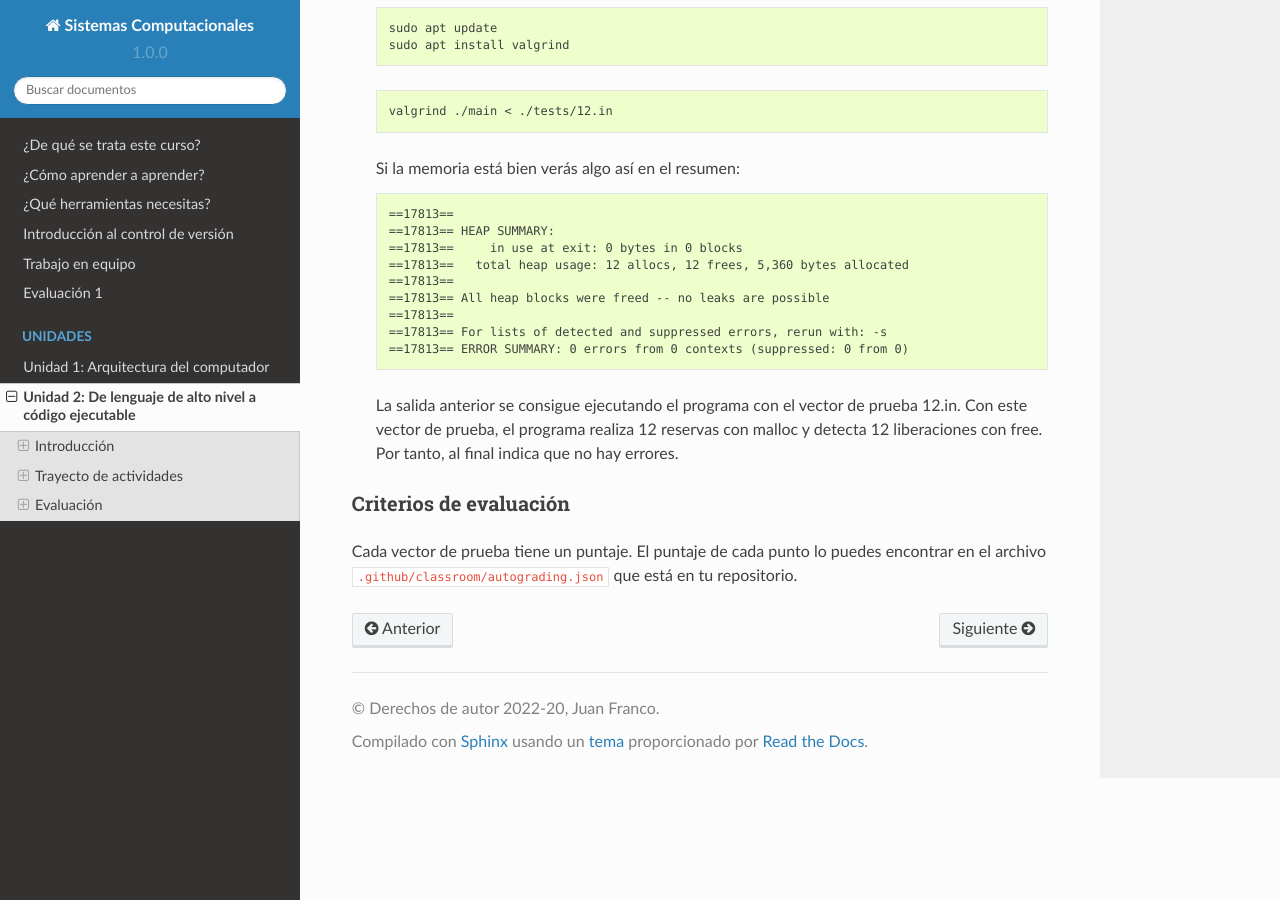
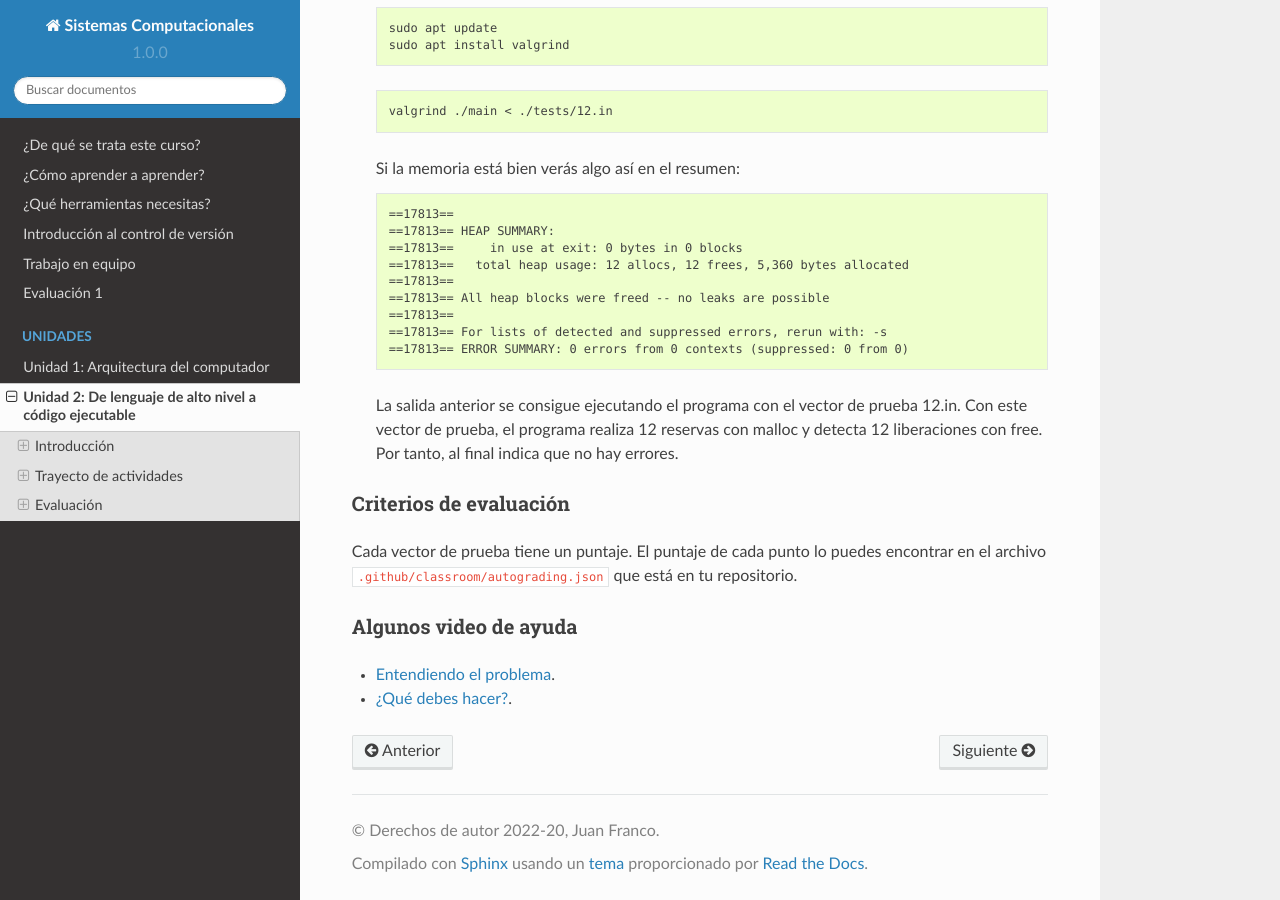
Before and after one commit to juanferfranco/SistemasComputacionales, a Sphinx documentation site: the page built from docs/_unidad2/unidad2.rst, in a window 1280 px wide and 900 px high, scrolled down 6131 px. Built offline with Sphinx 7.4.7 and the Read the Docs theme 2.0.0, drawn with Linux system fonts in a browser that asks for light colours.

Commit message:
Add some hint videos

```diff
--- a/docs/_unidad2/unidad2.rst
+++ b/docs/_unidad2/unidad2.rst
@@ -297,3 +297,10 @@ Criterios de evaluación
 
 Cada vector de prueba tiene un puntaje. El puntaje de cada punto lo puedes encontrar en el
 archivo ``.github/classroom/autograding.json`` que está en tu repositorio.
+
+
+Algunos video de ayuda
+*****************************
+
+* `Entendiendo el problema <https://youtu.be/0E71tb7zRYY>`__.
+* `¿Qué debes hacer? <https://youtu.be/uMG1e4rLIXU>`__.
```
